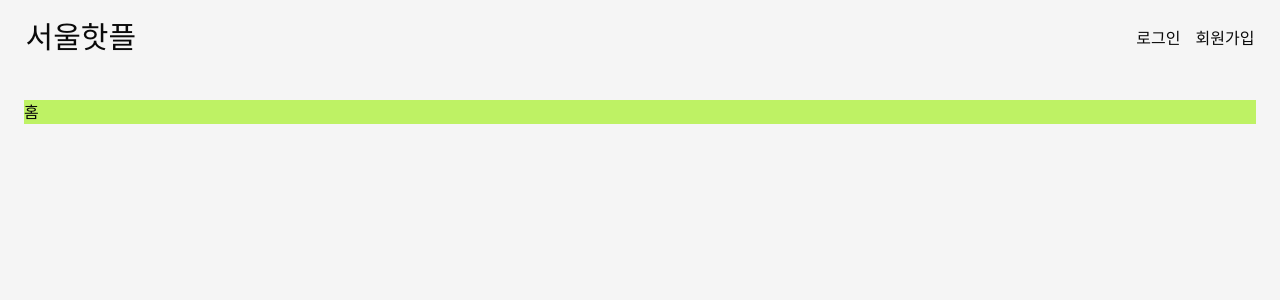
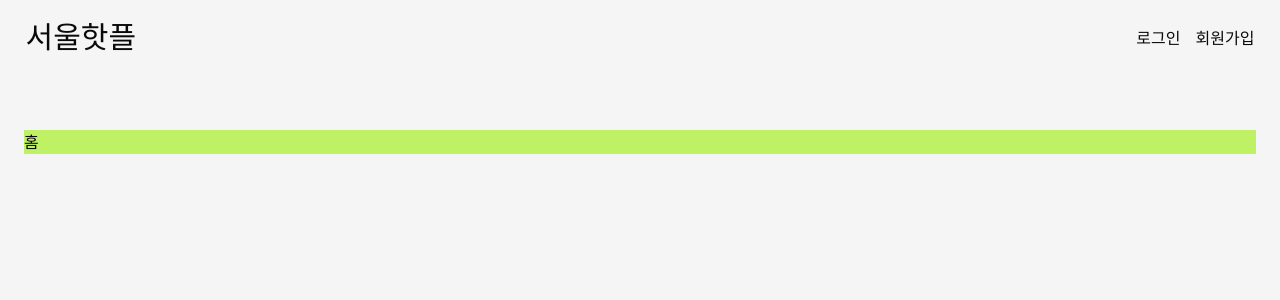
Before and after one commit to mangomaneya/HotPlaceInSeoul, a React (Vite) app: page / in a window 1280 px wide. Shown: the top 300 px of the page. Built offline with nearby package versions, Linux system fonts and the light colour scheme; a web font is replaced by a local one.

Commit message:
[chore] Header 고정

```diff
--- a/src/components/layout/Header.jsx
+++ b/src/components/layout/Header.jsx
@@ -3,7 +3,7 @@ import Nav from './Nav';
 
 export default function Header() {
   return (
-    <header className='flexCenter !justify-between py-[20px] px-[2%]'>
+    <header className='flexCenter !justify-between bg-bg-primary py-[20px] px-[2%] w-full fixed top-0 left-0'>
       <h1 className='font-gugi text-3xl'>
         <Link to='/'>서울핫플</Link>
       </h1>
--- a/src/components/layout/Layout.jsx
+++ b/src/components/layout/Layout.jsx
@@ -5,7 +5,7 @@ export default function Layout() {
   return (
     <div id='layout' className='bg-bg-primary min-h-[100dvh]'>
       <Header />
-      <div className='p-6'>
+      <div className='px-6 pt-[130px] '>
         <Outlet />
       </div>
     </div>
```
